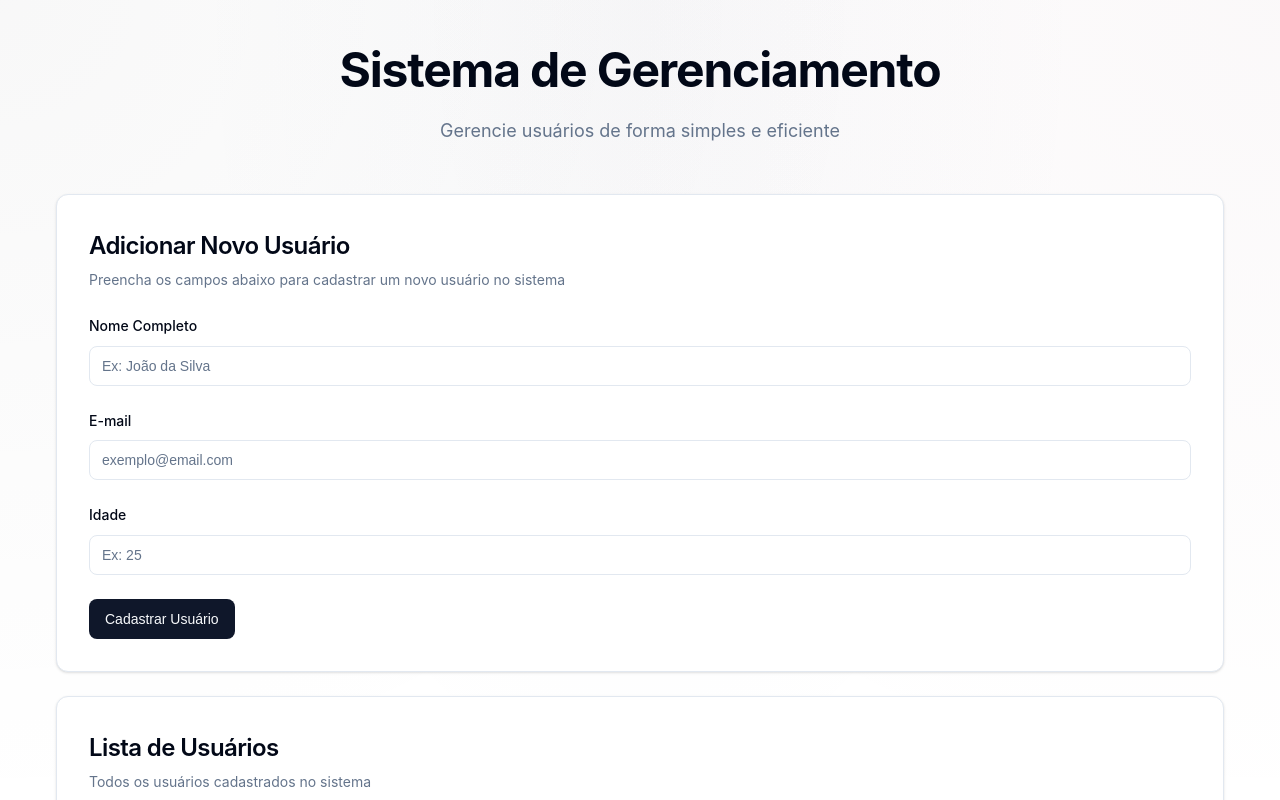
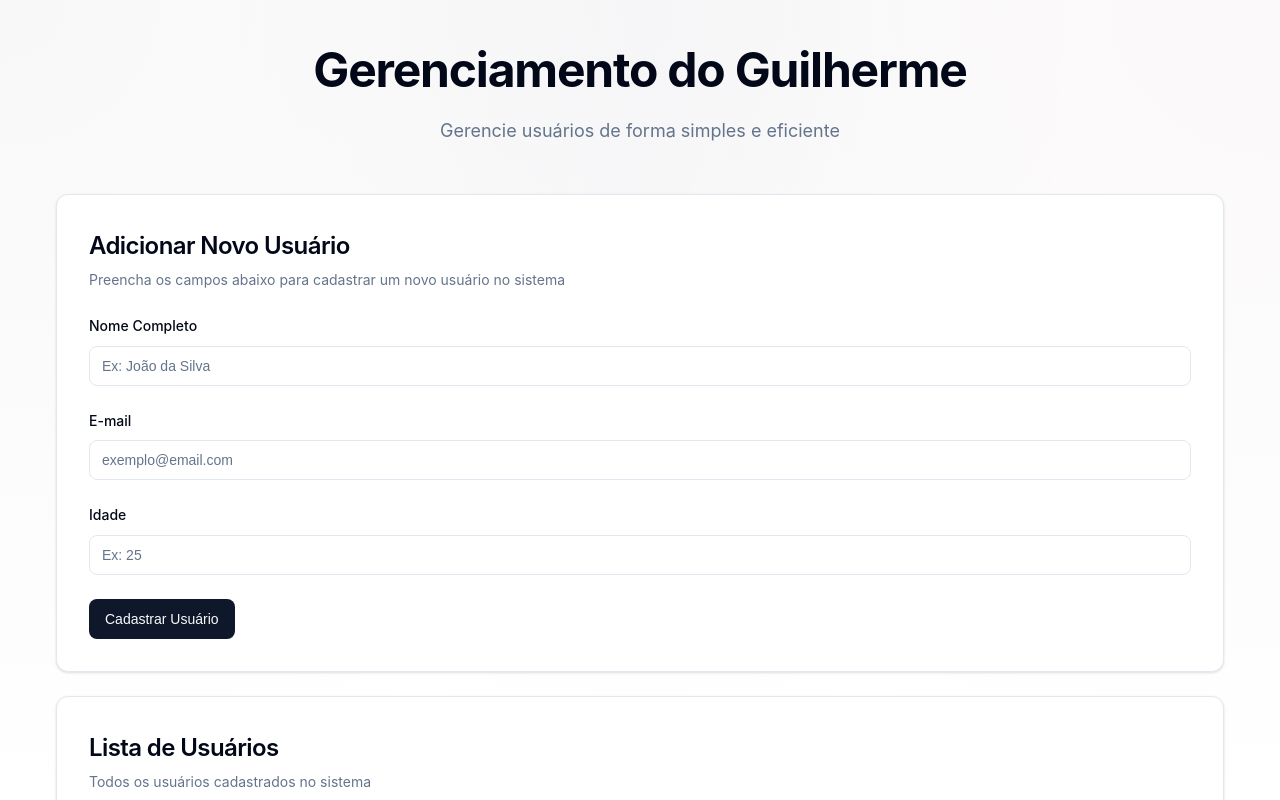
Before and after one commit to patix0gui/projeto_iff_aula_QC_p2-main, a website: page public/index.html in a window 1280 px wide. Shown: the top 800 px of the page. Drawn offline with Linux system fonts and the light colour scheme; no server answers.

Commit message:
:rocket:

```diff
--- a/public/index.html
+++ b/public/index.html
@@ -334,7 +334,7 @@
     <div class="container">
         <!-- Header -->
         <div class="header">
-            <h1>Sistema de Gerenciamento</h1>
+            <h1>Gerenciamento do Guilherme</h1>
             <p>Gerencie usuários de forma simples e eficiente</p>
         </div>
 
```
